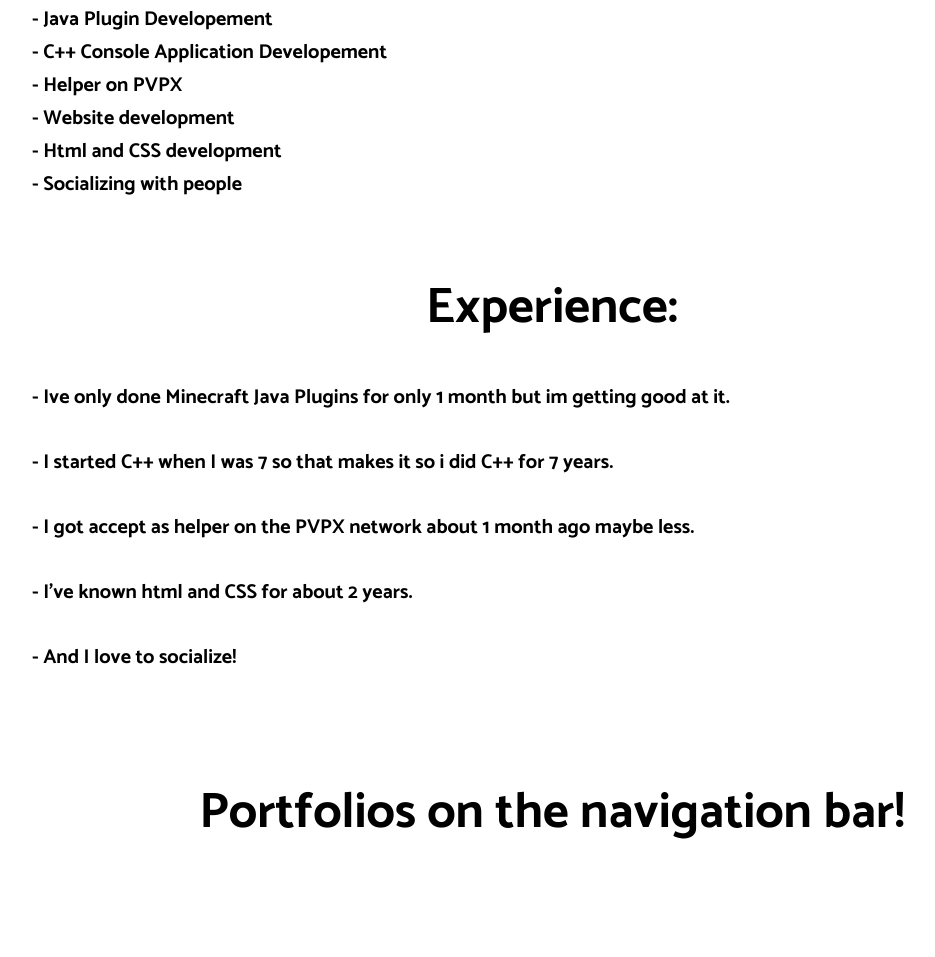
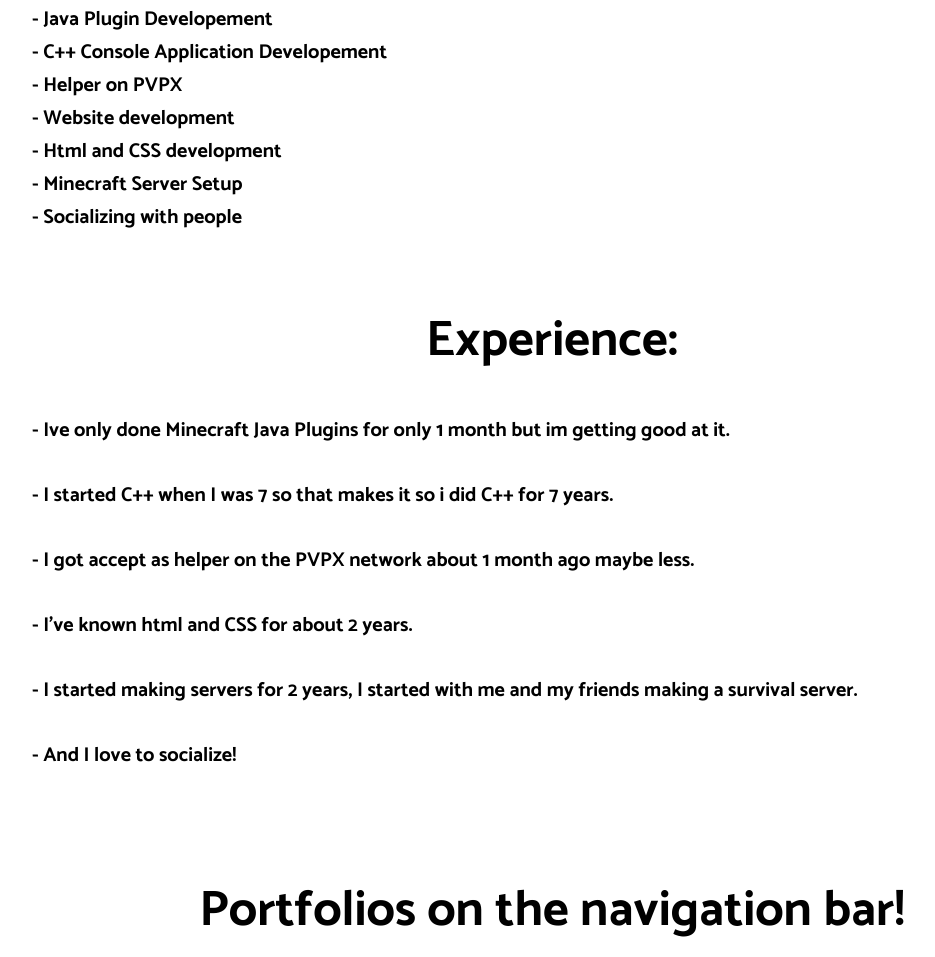
Before and after one commit to cqlvo/cqlvo.github.io, a plain HTML site: page AboutMe.html in a window 1280 px wide. Shown: the part 1048-2005 px from the top of the page, without its empty margins (88-1023 px from the left). Drawn offline with nearby package versions, Linux system fonts and the light colour scheme.

Commit message:
Update AboutMe.html

```diff
--- a/AboutMe.html
+++ b/AboutMe.html
@@ -71,6 +71,7 @@
                 <div class = "info">- Helper on PVPX</div>
                 <div class = "info">- Website development</div>
                 <div class = "info">- Html and CSS development</div>
+                <div class = "info">- Minecraft Server Setup</div>
                 <div class = "info">- Socializing with people</div>
                 <br /><br />
                 <br /><br />
@@ -85,6 +86,8 @@
                 <br /><br />
                 <div class = "info">- I've known html and CSS for about 2 years.</div>
                 <br /><br />
+                <div class = "info">- I started making servers for 2 years, I started with me and my friends making a survival server.</div>
+                <br /><br />
                 <div class = "info">- And I love to socialize!</div>
                 <br /><br />
                 <br /><br />
```
